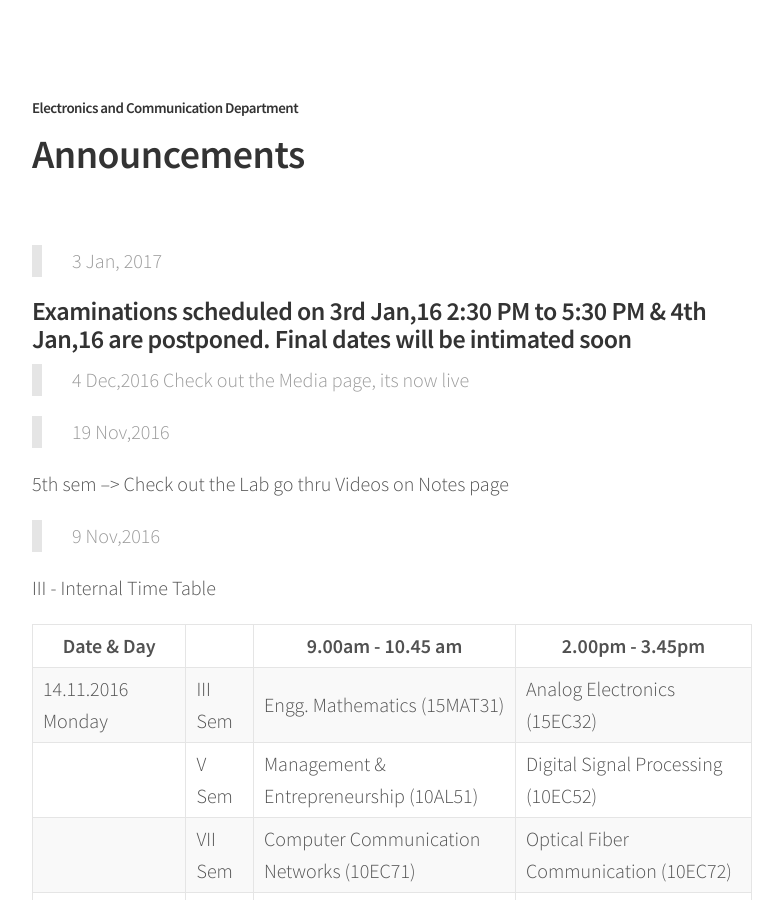
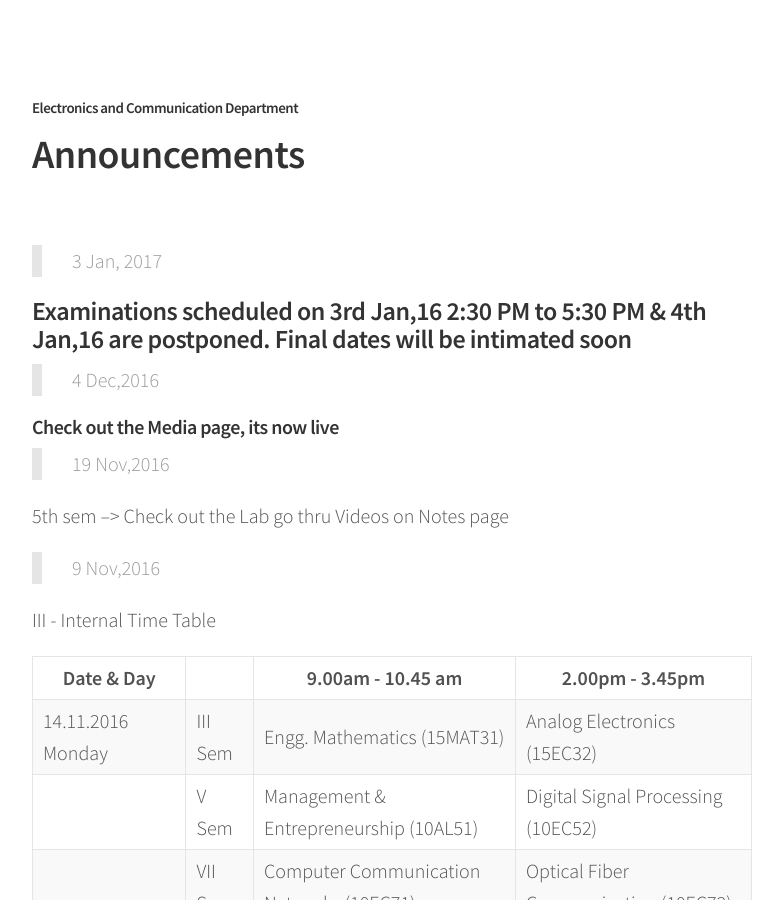
Before and after one commit to ecernsit/ecernsit.github.io, a Jekyll site: the page built from _posts/2016-09-21-announcements.md, in a window 1280 px wide and 900 px high. Shown: the whole window, without its empty margins (248-1031 px from the left). Built offline with Jekyll 4.4.1, drawn with Linux system fonts in a browser that asks for light colours.

Commit message:
EXam dates 2

```diff
--- a/_posts/2016-09-21-announcements.md
+++ b/_posts/2016-09-21-announcements.md
@@ -6,8 +6,10 @@ title: Announcements
 ### Examinations scheduled on 3rd Jan,16 2:30 PM to 5:30 PM & 4th Jan,16 are postponed. Final dates will be intimated soon
 
 
+
 >4 Dec,2016
- Check out the Media page, its now live
+
+##### Check out the Media page, its now live
 
 
 
```
